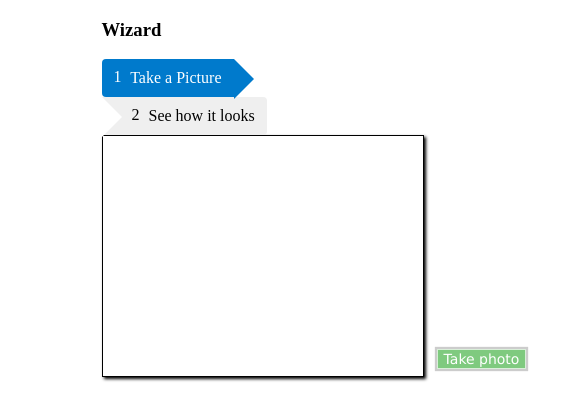
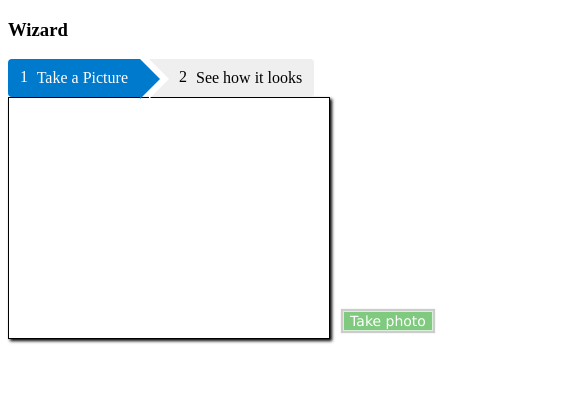
Before and after one commit to josealencar/image-capture-html, a website: page index.html in a window 390 px wide. Shown: the top 420 px of the page, 585 px wide, since content can reach past the window. Drawn offline with Linux system fonts and the light colour scheme.

Commit message:
feat(Style): altera forma de display do conteúdo

```diff
--- a/index.js
+++ b/index.js
@@ -3,7 +3,7 @@
   // width to the value defined here, but the height will be
   // calculated based on the aspect ratio of the input stream.
 
-  var width = 320;    // We will scale the photo width to this
+  var width = window.innerWidth > window.innerHeight ? window.innerWidth / 2 : window.innerWidth;    // We will scale the photo width to this
   var height = 0;     // This will be computed based on the input stream
 
   // |streaming| indicates whether or not we're currently streaming
--- a/main.css
+++ b/main.css
@@ -111,6 +111,13 @@
     margin: 0 25% 0 25%;
 }
 
+@media screen and (max-width: 720px) {
+    .center-width {
+        width: 100%;
+        margin: 0 0 0 0;
+    }
+}
+
 .fill-width {
     width: 100%;
     margin: 0 0 0 0;
```
